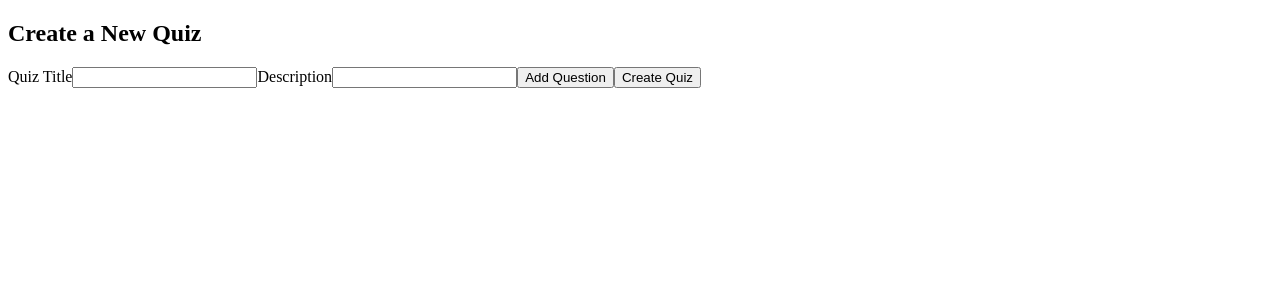
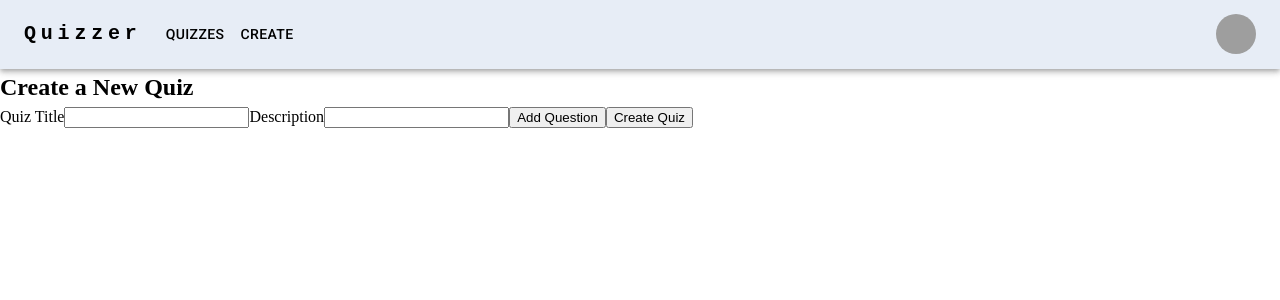
Before and after one commit to sebs-commits/quiz-app, a React (Vite) app in the folder frontend/: page /create in a window 1280 px wide. Shown: the top 300 px of the page. Built offline with nearby package versions, Linux system fonts and the light colour scheme; grey boxes are pictures that could not be loaded.

Commit message:
added functional navbar using MUI

```diff
--- a/frontend/package.json
+++ b/frontend/package.json
@@ -12,6 +12,7 @@
   "dependencies": {
     "@emotion/react": "^11.11.3",
     "@emotion/styled": "^11.11.0",
+    "@mui/icons-material": "^5.15.9",
     "@mui/material": "^5.15.9",
     "react": "^18.2.0",
     "react-dom": "^18.2.0",
--- a/frontend/src/App.jsx
+++ b/frontend/src/App.jsx
@@ -3,11 +3,13 @@ import { BrowserRouter as Router, Routes, Route } from "react-router-dom";
 import Quiz from "./pages/Quiz";
 import QuizList from "./pages/QuizList";
 import CreateQuiz from "./pages/CreateQuiz";
+import NavBar from "./components/NavBar";
 
 function App() {
   return (
     <Router>
       <div>
+        <NavBar />
         <Routes>
           <Route path="/create" element={<CreateQuiz />} />
           <Route path="/" element={<QuizList />} />
--- a/frontend/src/components/NavBar.jsx
+++ b/frontend/src/components/NavBar.jsx
@@ -1,5 +1,165 @@
 import React from "react";
+import { Link as RouterLink } from "react-router-dom";
+import AppBar from "@mui/material/AppBar";
+import Box from "@mui/material/Box";
+import Toolbar from "@mui/material/Toolbar";
+import IconButton from "@mui/material/IconButton";
+import Typography from "@mui/material/Typography";
+import Menu from "@mui/material/Menu";
+import MenuIcon from "@mui/icons-material/Menu";
+import Container from "@mui/material/Container";
+import Avatar from "@mui/material/Avatar";
+import Button from "@mui/material/Button";
+import Tooltip from "@mui/material/Tooltip";
+import MenuItem from "@mui/material/MenuItem";
+import AdbIcon from "@mui/icons-material/Adb";
+
+const pages = ["Quizzes", "Create"];
+const settings = ["Profile", "Logout"];
 
 export default function NavBar() {
-  return <></>;
+  const [anchorElNav, setAnchorElNav] = React.useState(null);
+  const [anchorElUser, setAnchorElUser] = React.useState(null);
+
+  const handleOpenNavMenu = (event) => {
+    setAnchorElNav(event.currentTarget);
+  };
+  const handleOpenUserMenu = (event) => {
+    setAnchorElUser(event.currentTarget);
+  };
+
+  const handleCloseNavMenu = () => {
+    setAnchorElNav(null);
+  };
+
+  const handleCloseUserMenu = () => {
+    setAnchorElUser(null);
+  };
+  const pagePaths = {
+    Quizzes: "/",
+    Create: "/create",
+  };
+
+  return (
+    <AppBar position="static" sx={{ backgroundColor: "#e7edf6" }}>
+      <Container maxWidth="xl">
+        <Toolbar disableGutters>
+          <Typography
+            variant="h6"
+            noWrap
+            component={RouterLink}
+            to={"/"}
+            sx={{
+              mr: 2,
+              display: { xs: "none", md: "flex" },
+              fontFamily: "monospace",
+              fontWeight: 700,
+              letterSpacing: ".3rem",
+              color: "black",
+              textDecoration: "none",
+            }}
+          >
+            Quizzer
+          </Typography>
+
+          <Box sx={{ flexGrow: 1, display: { xs: "flex", md: "none" } }}>
+            <IconButton
+              size="large"
+              aria-label="account of current user"
+              aria-controls="menu-appbar"
+              aria-haspopup="true"
+              onClick={handleOpenNavMenu}
+              color="black"
+            >
+              <MenuIcon />
+            </IconButton>
+            <Menu
+              id="menu-appbar"
+              anchorEl={anchorElNav}
+              anchorOrigin={{
+                vertical: "bottom",
+                horizontal: "left",
+              }}
+              keepMounted
+              transformOrigin={{
+                vertical: "top",
+                horizontal: "left",
+              }}
+              open={Boolean(anchorElNav)}
+              onClose={handleCloseNavMenu}
+              sx={{
+                display: { xs: "block", md: "none" },
+              }}
+            >
+              {pages.map((page) => (
+                <MenuItem key={page} onClick={handleCloseNavMenu}>
+                  <Typography textAlign="center">{page}</Typography>
+                </MenuItem>
+              ))}
+            </Menu>
+          </Box>
+          <Typography
+            variant="h5"
+            noWrap
+            component={RouterLink}
+            to={"/"}
+            sx={{
+              mr: 2,
+              display: { xs: "flex", md: "none" },
+              flexGrow: 1,
+              fontFamily: "roboto",
+              fontWeight: 700,
+              color: "black",
+              textDecoration: "none",
+            }}
+          >
+            Quizzer
+          </Typography>
+          <Box sx={{ flexGrow: 1, display: { xs: "none", md: "flex" } }}>
+            {pages.map((page) => (
+              <Button
+                key={page}
+                onClick={handleCloseNavMenu}
+                component={RouterLink}
+                to={pagePaths[page]}
+                sx={{ my: 2, color: "black", display: "block" }}
+              >
+                {page}
+              </Button>
+            ))}
+          </Box>
+
+          <Box sx={{ flexGrow: 0 }}>
+            <Tooltip title="Open settings">
+              <IconButton onClick={handleOpenUserMenu} sx={{ p: 0 }}>
+                <Avatar alt="Remy Sharp" src="/static/images/avatar/1.jpg" />
+              </IconButton>
+            </Tooltip>
+            <Menu
+              sx={{ mt: "45px" }}
+              id="menu-appbar"
+              anchorEl={anchorElUser}
+              anchorOrigin={{
+                vertical: "top",
+                horizontal: "right",
+              }}
+              keepMounted
+              transformOrigin={{
+                vertical: "top",
+                horizontal: "right",
+              }}
+              open={Boolean(anchorElUser)}
+              onClose={handleCloseUserMenu}
+            >
+              {settings.map((setting) => (
+                <MenuItem key={setting} onClick={handleCloseUserMenu}>
+                  <Typography textAlign="center">{setting}</Typography>
+                </MenuItem>
+              ))}
+            </Menu>
+          </Box>
+        </Toolbar>
+      </Container>
+    </AppBar>
+  );
 }
--- a/frontend/src/index.css
+++ b/frontend/src/index.css
@@ -0,0 +1,28 @@
+* {
+  margin: 0;
+}
+body {
+  line-height: 1.5;
+  -webkit-font-smoothing: antialiased;
+}
+img,
+picture,
+video,
+canvas,
+svg {
+  display: block;
+  max-width: 100%;
+}
+p,
+h1,
+h2,
+h3,
+h4,
+h5,
+h6 {
+  overflow-wrap: break-word;
+}
+#root,
+#__next {
+  isolation: isolate;
+}
```
Also changed, not shown: 1 other file (tests, documents, lock files or other folders).
